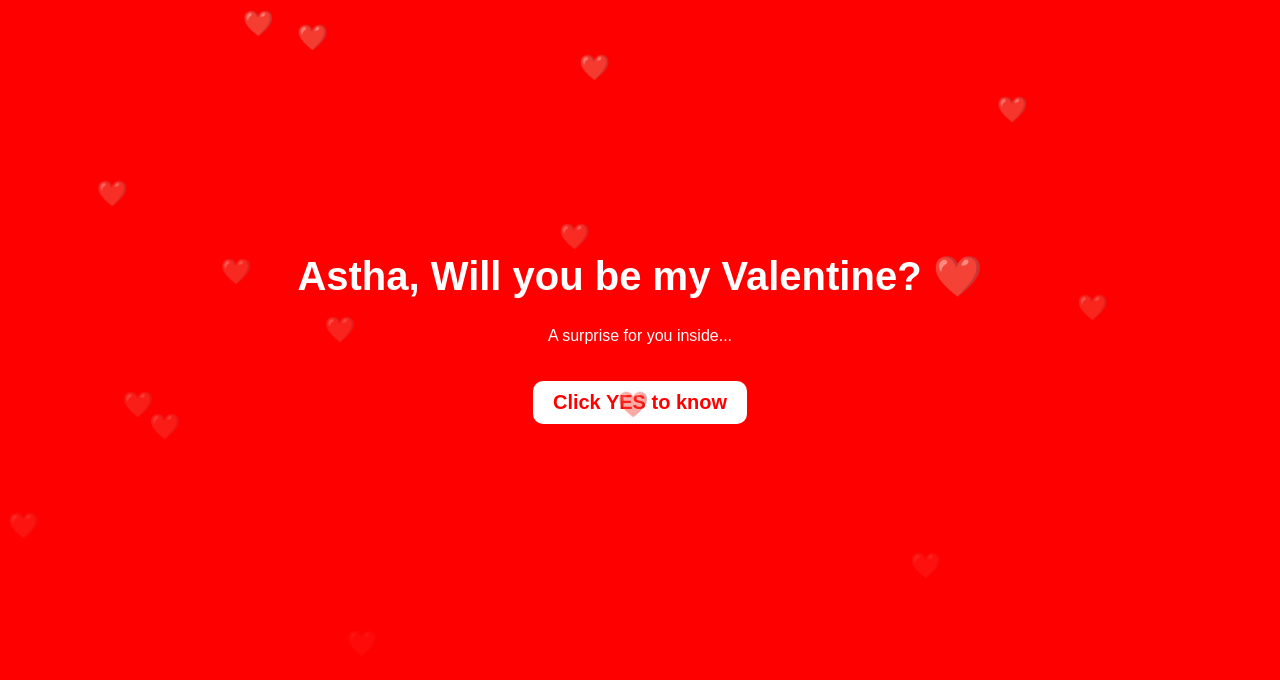
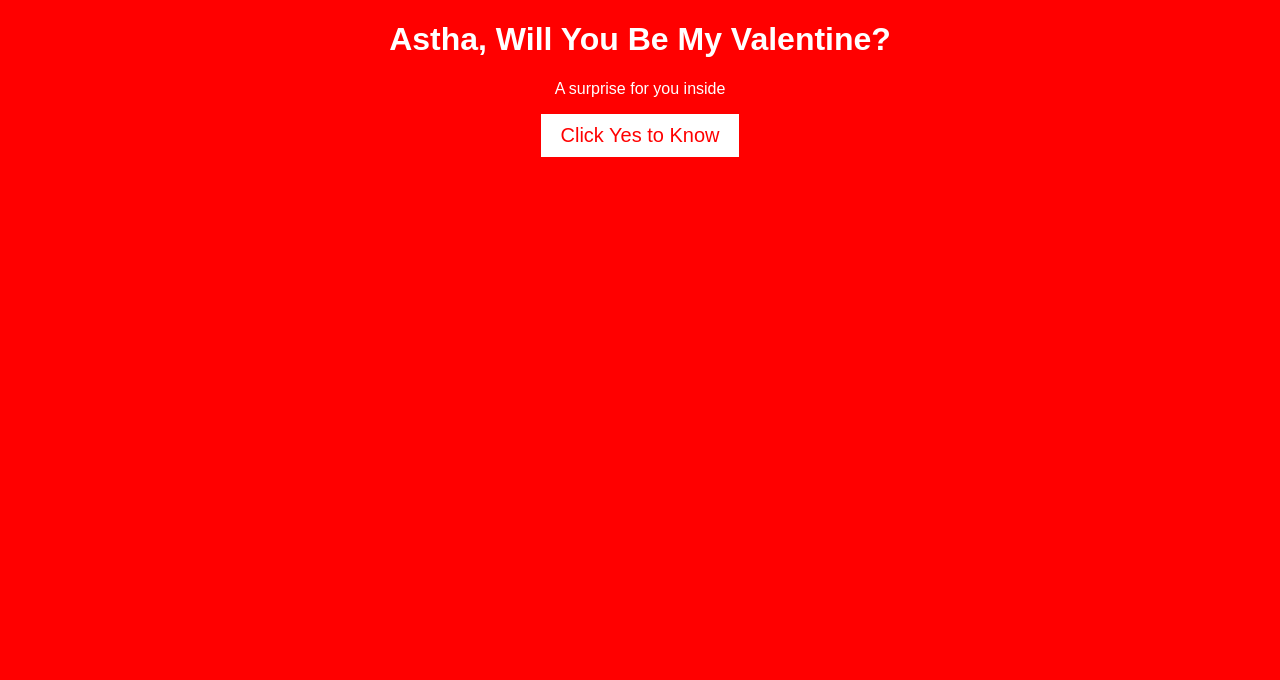
Before and after one commit to saiakhil0306/AAura, a plain HTML site: page index.html in a window 1280 px wide. Drawn offline with Linux system fonts and the light colour scheme.

Commit message:
Updated index.html

```diff
--- a/index.html
+++ b/index.html
@@ -3,62 +3,47 @@
 <head>
     <meta charset="UTF-8">
     <meta name="viewport" content="width=device-width, initial-scale=1.0">
-    <title>Astha, My Valentine?</title>
+    <title>Astha, Will You Be My Valentine?</title>
     <style>
         body {
             background-color: red;
             color: white;
+            text-align: center;
             font-family: Arial, sans-serif;
-            text-align: center;
-            overflow: hidden;
+            overflow-x: hidden;
         }
-
-        h1 {
-            margin-top: 20%;
-            font-size: 2.5em;
+        .falling-hearts {
+            position: absolute;
+            animation: fall 5s linear infinite;
         }
-
-        #yesBtn {
+        @keyframes fall {
+            0% { transform: translateY(-100px); }
+            100% { transform: translateY(100vh); }
+        }
+        .hidden {
+            display: none;
+        }
+        .poem {
+            margin-top: 50px;
+            font-size: 20px;
+        }
+        button {
             background-color: white;
             color: red;
             font-size: 20px;
             padding: 10px 20px;
             border: none;
             cursor: pointer;
-            margin-top: 20px;
-            border-radius: 10px;
-            font-weight: bold;
-        }
-
-        #poem {
-            display: none;
-            font-size: 1.5em;
-            margin-top: 20px;
-        }
-
-        /* Falling Hearts */
-        .heart {
-            position: fixed;
-            top: -50px;
-            font-size: 25px;
-            animation: fall linear infinite;
-            color: pink;
-        }
-
-        @keyframes fall {
-            to {
-                transform: translateY(100vh);
-                opacity: 0;
-            }
         }
     </style>
 </head>
 <body>
-    <h1>Astha, Will you be my Valentine? ❤️</h1>
-    <p>A surprise for you inside...</p>
-    <button id="yesBtn" onclick="showPoem()">Click YES to know</button>
 
-    <div id="poem">
+    <h1>Astha, Will You Be My Valentine?</h1>
+    <p>A surprise for you inside</p>
+    <button onclick="showPoem()">Click Yes to Know</button>
+
+    <div id="poemContainer" class="hidden poem">
         <p>"You are my melody divine,<br>
         Will you be my Valentine?<br>
         Your smile’s stronger than the finest wine😉<br>
@@ -67,33 +52,15 @@
         Like stars that in the heavens shine."</p>
     </div>
 
-    <audio id="bgMusic" loop>
-        <source src="https://www.bensound.com/bensound-music/bensound-romantic.mp3" type="audio/mp3">
-    </audio>
+    <audio id="loveMusic" src="your-music-file.mp3" preload="auto"></audio>
 
     <script>
         function showPoem() {
-            document.getElementById("poem").style.display = "block";
-            document.getElementById("yesBtn").style.display = "none";
-            document.getElementById("bgMusic").play();
+            document.getElementById("poemContainer").classList.remove("hidden");
+            document.getElementById("poemContainer").scrollIntoView({ behavior: "smooth" });
+            document.getElementById("loveMusic").play();
         }
+    </script>
 
-        // Function to create falling hearts
-        function createHeart() {
-            let heart = document.createElement("div");
-            heart.classList.add("heart");
-            heart.innerHTML = "❤️";
-            document.body.appendChild(heart);
-
-            heart.style.left = Math.random() * window.innerWidth + "px";
-            heart.style.animationDuration = Math.random() * 3 + 2 + "s";
-
-            setTimeout(() => {
-                heart.remove();
-            }, 5000);
-        }
-
-        setInterval(createHeart, 300);
-    </script>
 </body>
 </html>
```
